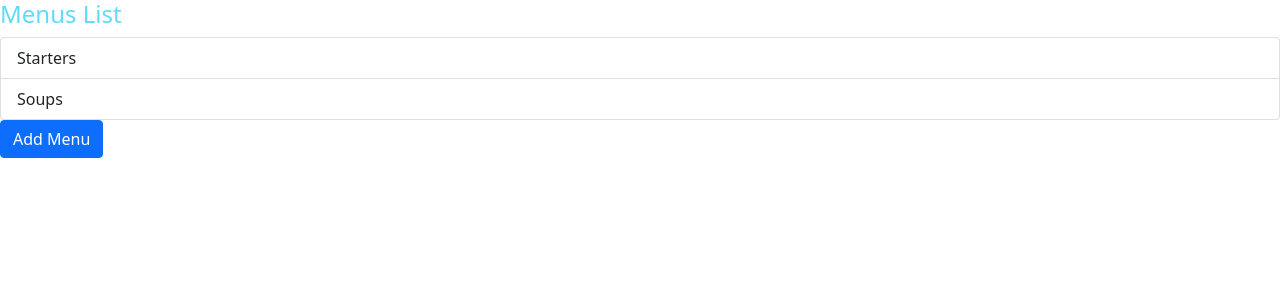
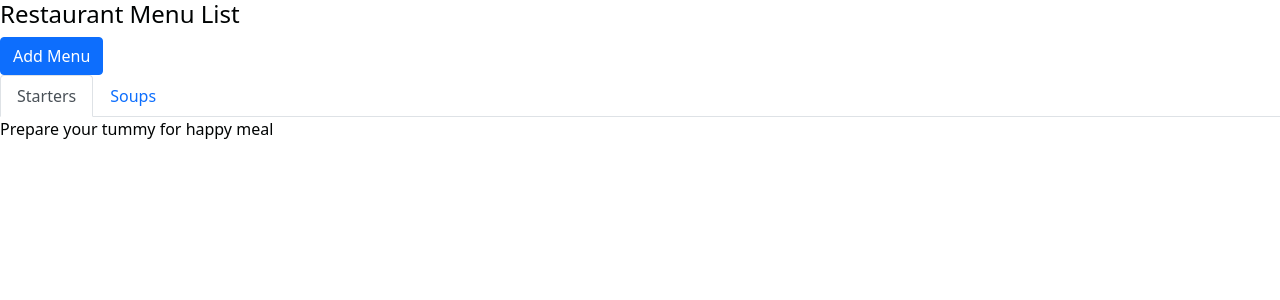
Before and after one commit to samubalazs/restaurant-menu, a React (Create React App) app: page / in a window 1280 px wide. Shown: the top 300 px of the page. Built offline with nearby package versions, Linux system fonts and the light colour scheme.

Commit message:
set list to tabbed component

```diff
--- a/src/App.css
+++ b/src/App.css
@@ -1,3 +1,3 @@
 body {
-  color: #61dafb;
+  color: #000303;
 }
--- a/src/components/MenuList.js
+++ b/src/components/MenuList.js
@@ -1,6 +1,6 @@
 import React, { useState, useEffect, useRef } from "react";
 import { useDispatch, useSelector } from "react-redux";
-import { Button, Modal } from "react-bootstrap";
+import { Button, Modal, Tabs, Tab } from "react-bootstrap";
 import {
   initLocalStorage,
   retrieveMenus,
@@ -52,18 +52,19 @@ const MenuList = () => {
   return (
     <div className="list row">
       <div className="col-md-12">
-        <h4>Menus List</h4>
-        <ul className="list-group">
-          {menus &&
-            menus.map((menu, index) => (
-              <li className={"list-group-item"} key={index}>
-                {menu.name}
-              </li>
-            ))}
-        </ul>
+        <h4>Restaurant Menu List</h4>
         <Button variant="primary" onClick={handleShow}>
           Add Menu
         </Button>
+
+        <Tabs>
+          {menus &&
+            menus.map((menu, index) => (
+              <Tab eventKey={menu.name} title={menu.name}>
+                {menu.description}
+              </Tab>
+            ))}
+        </Tabs>
 
         <div>
           <Modal show={show} onHide={handleClose} centered animation={false}>
--- a/src/index.css
+++ /dev/null
@@ -1,13 +0,0 @@
-body {
-  margin: 0;
-  font-family: -apple-system, BlinkMacSystemFont, "Segoe UI", "Roboto", "Oxygen",
-    "Ubuntu", "Cantarell", "Fira Sans", "Droid Sans", "Helvetica Neue",
-    sans-serif;
-  -webkit-font-smoothing: antialiased;
-  -moz-osx-font-smoothing: grayscale;
-}
-
-code {
-  font-family: source-code-pro, Menlo, Monaco, Consolas, "Courier New",
-    monospace;
-}
--- a/src/index.js
+++ b/src/index.js
@@ -2,7 +2,6 @@ import React from "react";
 import ReactDOM from "react-dom";
 import { Provider } from "react-redux";
 import store from "./reducers/store";
-import "./index.css";
 import App from "./App";
 import reportWebVitals from "./reportWebVitals";
 
```
